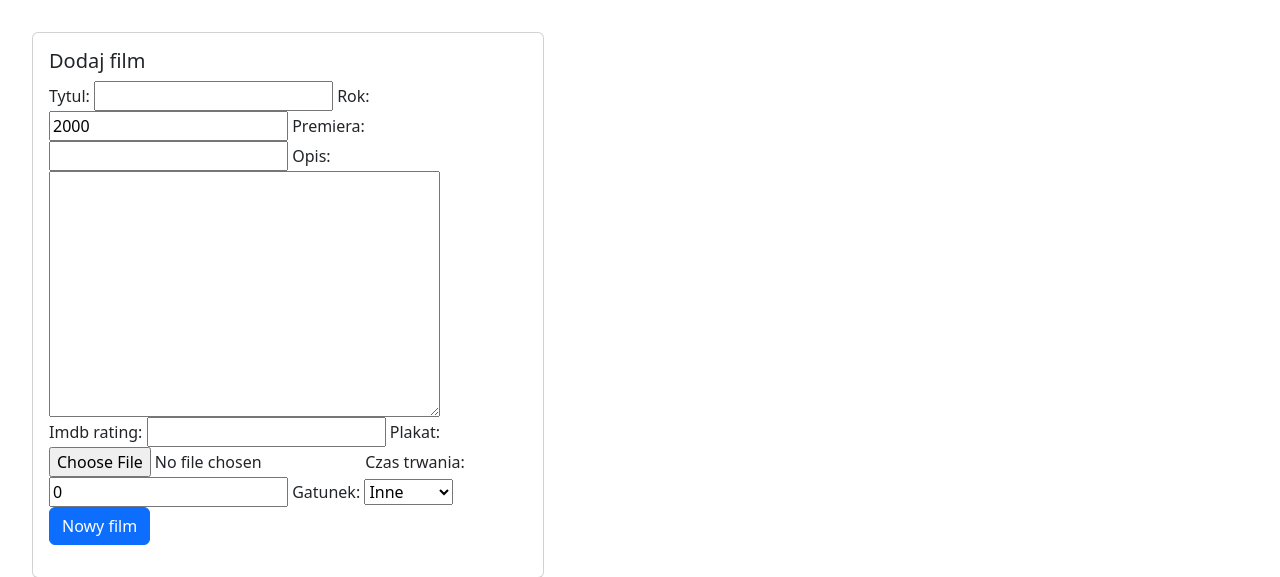
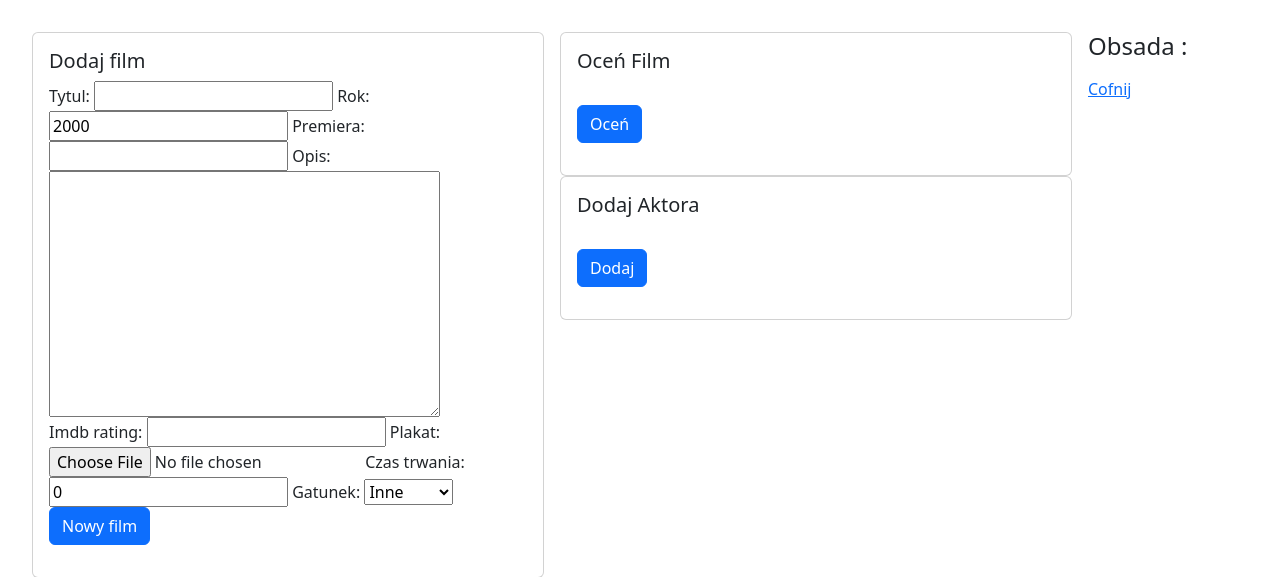
Before and after one commit to Radwan16/Django, a Django app: page /filmy/nowy/ in a window 1280 px wide. Shown: the top 577 px of the page. Run offline with Django 4.2, Linux system fonts and the light colour scheme; a user stored in the database is signed in; some libraries are stand-ins or nearby versions.

Commit message:
another form

```diff
--- a/filmyweb/forms.py
+++ b/filmyweb/forms.py
@@ -1,5 +1,5 @@
 from django.forms import ModelForm
-from .models import Film, DodatkoweInfo
+from .models import Film, DodatkoweInfo, Ocena, Aktor
 
 class FilmForm(ModelForm):
     class Meta:
@@ -10,3 +10,14 @@
     class Meta:
         model = DodatkoweInfo
         fields = ['czas_trwania','gatunek']
+
+
+class OcenaForm(ModelForm):
+    class Meta:
+        model = Ocena
+        fields = ['gwiazdki','recenzja']
+
+class AktorForm(ModelForm):
+    class Meta:
+        model = Aktor
+        fields = ['imie','nazwisko']
--- a/filmyweb/models.py
+++ b/filmyweb/models.py
@@ -33,6 +33,6 @@
     film = models.ForeignKey(Film, on_delete=models.CASCADE)
 
 class Aktor(models.Model):
-    imie = models.CharField(max_length=32)
+    imie =  models.CharField(max_length=32)
     nazwisko = models.CharField(max_length=32)
-    filmy = models.ManyToManyField(Film)
+    filmy = models.ManyToManyField(Film, related_name="aktorzy")
--- a/filmyweb/views.py
+++ b/filmyweb/views.py
@@ -1,7 +1,7 @@
 from django.shortcuts import render, get_object_or_404,redirect
 from django.http import HttpResponse
-from .models import Film, DodatkoweInfo
-from .forms import FilmForm, DodatkoweInfoForm
+from .models import Film, DodatkoweInfo, Ocena, Aktor
+from .forms import FilmForm, DodatkoweInfoForm, OcenaForm, AktorForm
 from django.contrib.auth.decorators import login_required
 def wszystkie_filmy(request):
     wszystkie=  Film.objects.all()
@@ -22,13 +22,28 @@
 @login_required
 def edytuj_film(request,id):
     film = get_object_or_404(Film,pk=id)
+    oceny = Ocena.objects.filter(film=film)
+    aktorzy = film.aktorzy.all()
+
     try:
         dodatkowe = DodatkoweInfo.objects.get(film=film.id)
-    except DodatkoweInfo.DeosNotExist:
+    except DodatkoweInfo.DoesNotExist:
         dodatkowe = None
 
     form_film = FilmForm(request.POST or None, request.FILES or None, instance=film)
     form_dodatkowe = DodatkoweInfoForm(request.POST or None, instance=dodatkowe)
+    form_ocena = OcenaForm(request.POST or None)
+    form_aktor = AktorForm(request.POST or None, instance=film)
+    if request.method =='POST':
+        if 'gwiazdki' in request.POST:
+            ocena = form_ocena.save(commit=False)
+            ocena.film = film
+            ocena.save()
+    if request.method =='POST':
+        if 'imie' and 'nazwisko' in request.POST:
+            aktor = form_aktor.save(commit=False)
+            aktor.film = film
+            aktor.save()
 
     if all((form_film.is_valid(), form_dodatkowe.is_valid())):
         film = form_film.save(commit=False)
@@ -37,7 +52,7 @@
         film.save()
         return redirect(wszystkie_filmy)
 
-    return render(request,'nowy_film.html',{'form':form_film, 'form_dodatkowe':form_dodatkowe,'nowy':False})
+    return render(request,'nowy_film.html',{'form':form_film, 'form_dodatkowe':form_dodatkowe,'oceny': oceny,'form_ocena':form_ocena,'aktorzy':aktorzy,'form_aktor': form_aktor,'nowy':False})
 @login_required
 def usun_film(request,id):
     film = get_object_or_404(Film,pk=id)
--- a/templates/nowy_film.html
+++ b/templates/nowy_film.html
@@ -3,7 +3,7 @@
 {%block tytul%} Film form {% endblock %}
 
 {% block strona %}
-    <div class="card" style="width: 32rem;">
+    <div class="card" style="width: 32rem; float: left; margin-right: 1rem;">
         <div class="card-body">
             {%if nowy%}
                 <h5 class="card-title">Dodaj film </h5>
@@ -24,5 +24,42 @@
     </form>
         </div>
     </div>
+
+    <div class="card" style="width: 32rem; float: left; margin-right: 1rem;">
+        <div class="card-body">
+            <h5 class="card-title">Oceń Film</h5>
+
+
+            <form method="post" enctype="multipart/form-data">
+                {% csrf_token %}
+                {{form_ocena | bootstrap}}
+                <br><button type="submit"class="btn btn-primary">Oceń</button>
+            </form>
+        </div>
+    </div>
+    <div class="card" style="width: 32rem; float: left; margin-right: 1rem;">
+        <div class="card-body">
+            <h5 class="card-title">Dodaj Aktora</h5>
+
+
+            <form method="post" enctype="multipart/form-data">
+                {% csrf_token %}
+                {{form_aktor | bootstrap}}
+                <br><button type="submit"class="btn btn-primary">Dodaj</button>
+            </form>
+        </div>
+
+    </div>
+
+    {%for ocena in oceny%}
+        <h4>Gwiazdki: {{ocena.gwiazdki}}</h4>
+        <p>{{ocena.recenzja}}</p>
+    {%endfor%}
+    <h4>Obsada :</h4>
+    <ul>
+    {%for aktor in aktorzy%}
+        <li>{{aktor.imie}} {{aktor.nazwisko}}</li>
+    {%endfor%}
+    </ul>
     <a href="{% url 'wszystkie_filmy' %} ">Cofnij</a>
 {% endblock %}
```
Also changed, not shown: db.sqlite3.
